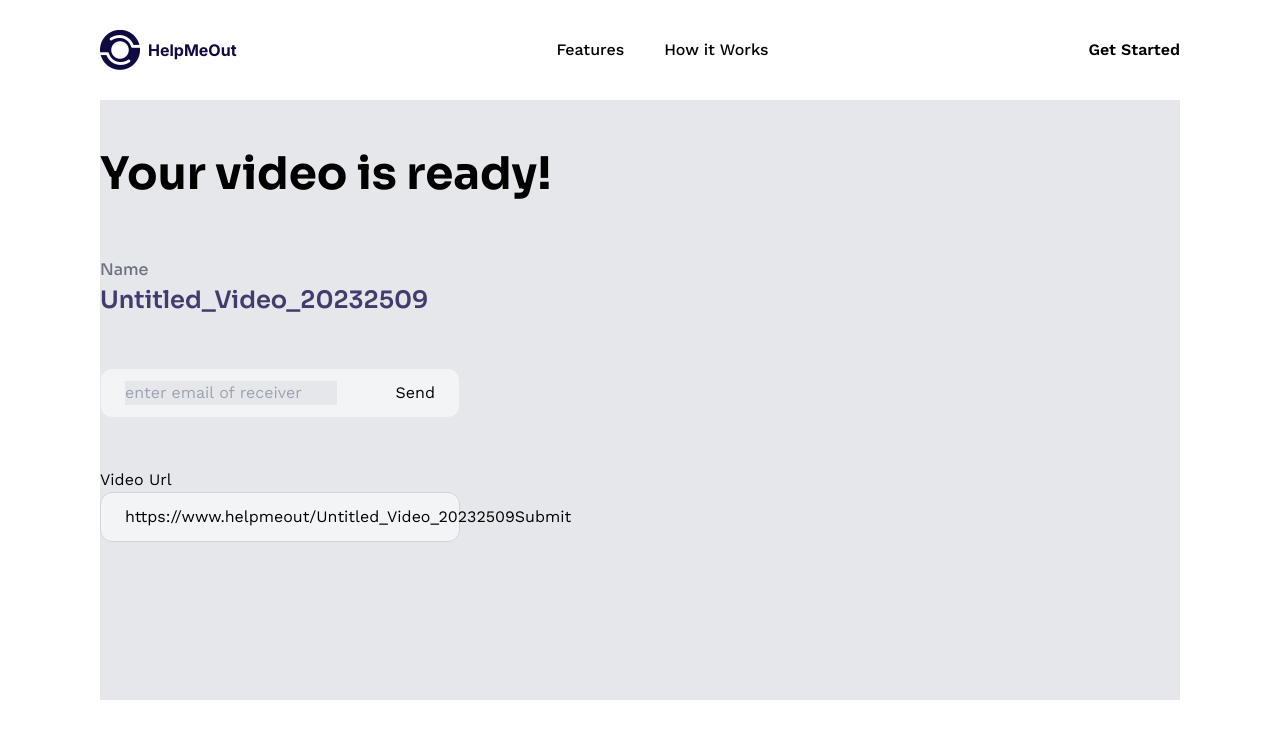
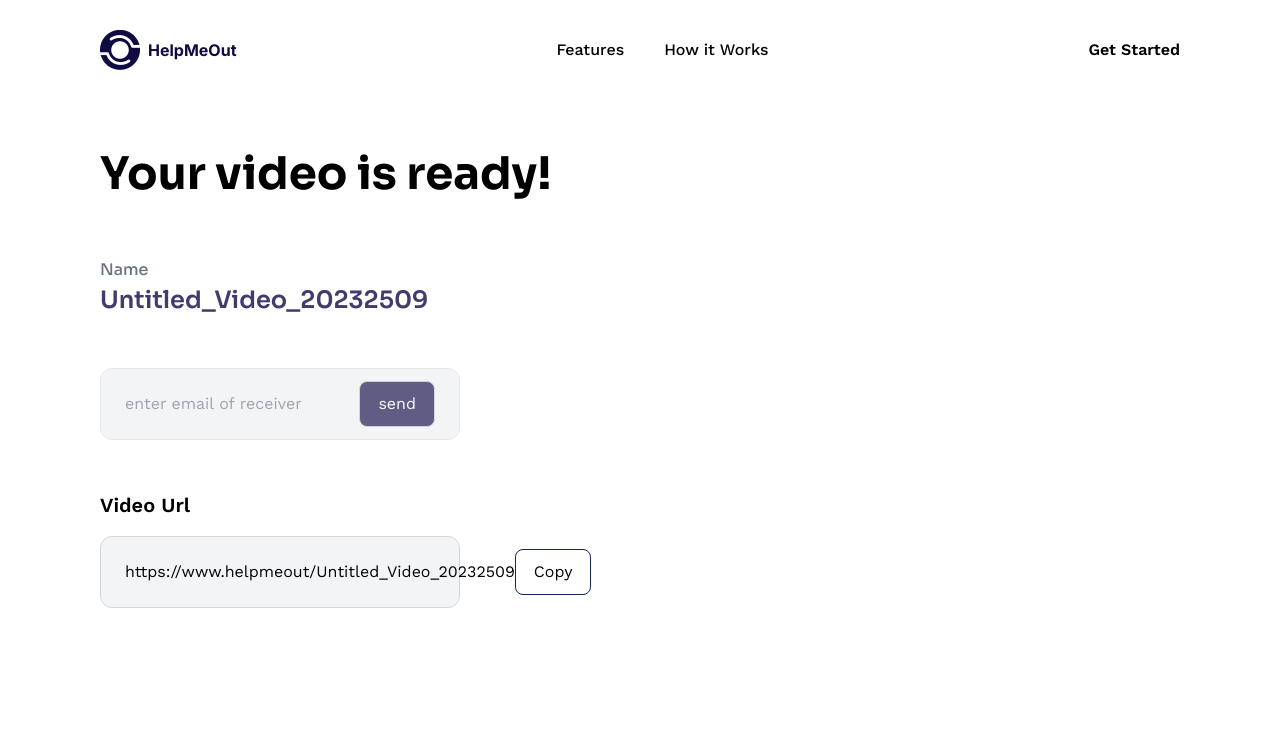
Before and after one commit to ggakila/helpmeout_previewpage, a Next.js app: page / in a window 1280 px wide. Shown: the top 738 px of the page. Built offline with nearby package versions, Linux system fonts and the light colour scheme.

Commit message:
ui content page

```diff
--- a/src/components/Previewcontent.js
+++ b/src/components/Previewcontent.js
@@ -2,7 +2,7 @@ import React from "react";
 
 export default function Previewcontent() {
 	return (
-		<div className="h-[600px] bg-gray-200 w-full pt-[40px] flex">
+		<div className="h-[600px]  w-full pt-[40px] flex">
 			<div className="left w-1/2 flex flex-col gap-[50px]">
 				<h1 className="readyvideo text-black text-[45px] font-bold">
 					Your video is ready!
@@ -17,24 +17,28 @@ export default function Previewcontent() {
 				</div>
 				<div className="px-[24px] py-[12px] bg-gray-100 w-2/3 border rounded-xl flex justify-between ">
 					<input
-						className="bg-gray-200"
+						className="bg-gray-100 w-full"
 						type="email"
 						id="email"
 						name="email"
 						placeholder="enter email of receiver"
 					/>
-					<button
-						type="submit"
-						className=""
+					<div className="border border-gray-300 px-[18px] py-[10px] rounded-lg active:border-none send-btn text-white">
+						<button type="submit">send</button>
+					</div>
+				</div>
+				<div className=" flex flex-col  gap-[16px]">
+					<label
+						for="website"
+						className="text-black font-semibold text-[20px] leading-normal"
 					>
-						Send
-					</button>
-				</div>
-				<div className=" flex flex-col ">
-					<label for="website">Video Url</label>
-					<div className="px-[24px] py-[12px] bg-gray-100 w-2/3 border border-gray-300 rounded-xl flex justify-between">
+						Video Url
+					</label>
+					<div className="px-[24px] py-[12px] bg-gray-100 w-2/3 border border-gray-300 rounded-xl flex justify-between items-center">
 						<h1>https://www.helpmeout/Untitled_Video_20232509</h1>
-						<button type="submit">Submit</button>
+						<div className="border border-blue-950 px-[18px] py-[10px] rounded-lg">
+							<button type="submit">Copy</button>
+						</div>
 					</div>
 				</div>
 			</div>
--- a/src/styles/globals.css
+++ b/src/styles/globals.css
@@ -29,3 +29,8 @@ body{
 .vid-title {
     color: #413C6D;
 }
+
+.send-btn {
+    background: var(--primary-primary-300, #605C84);
+
+}
```
